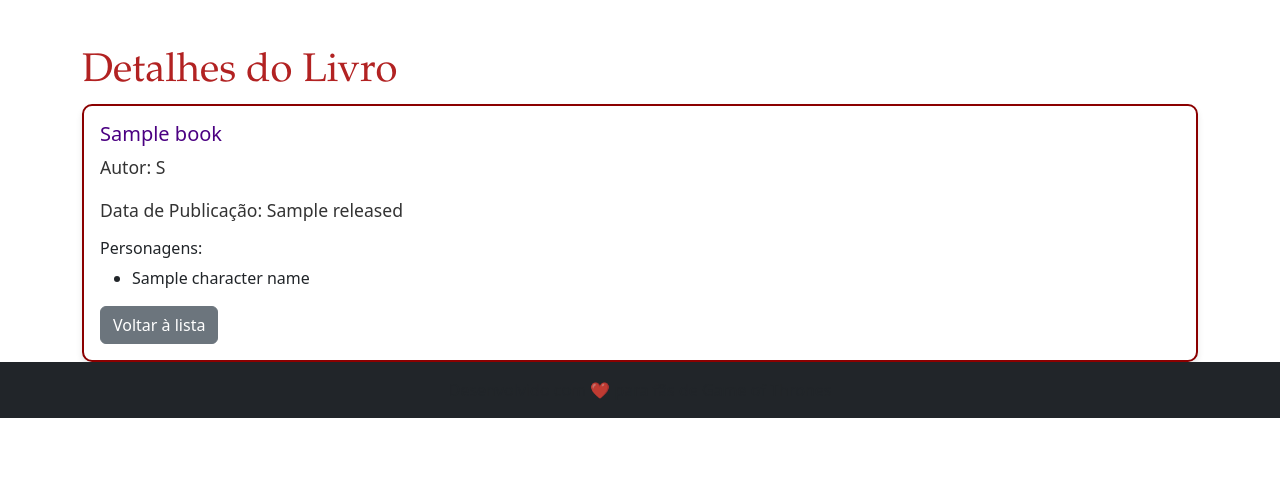
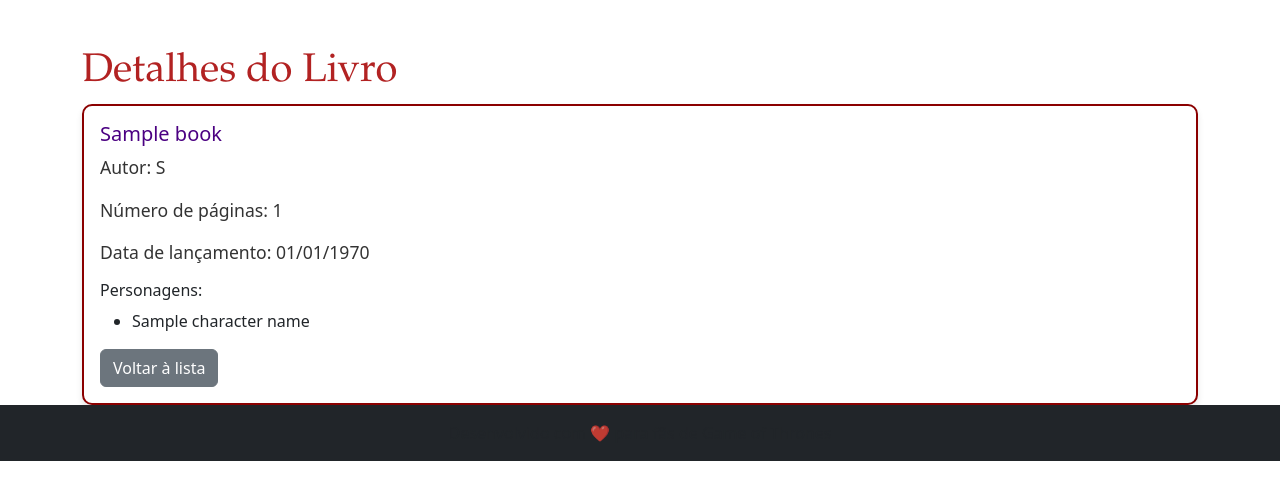
Before and after one commit to AndersonC96/Game-Of-Thrones_PHP, a PHP site: template app/Views/books/details.php in a window 1280 px wide. Shown: the part 69-569 px from the top of the page. Run offline with PHP 8.4, Linux system fonts and the light colour scheme; the template is opened without the code that fills it: most values are stand-ins (such as "Sample title", 1, 10 or a date in 2020); data that the repository does not hold is empty.

Commit message:
Update details.php

```diff
--- a/app/Views/books/details.php
+++ b/app/Views/books/details.php
@@ -4,7 +4,8 @@
         <div class="card-body">
             <h5 class="card-title"><?= htmlspecialchars($book['name']); ?></h5>
             <p class="card-text">Autor: <?= htmlspecialchars($book['authors'][0]); ?></p>
-            <p class="card-text">Data de Publicação: <?= htmlspecialchars($book['released']); ?></p>
+            <p class="card-text">Número de páginas: <?= htmlspecialchars($book['numberOfPages']); ?></p>
+            <p class="card-text">Data de lançamento: <?= htmlspecialchars($book['released']) ? htmlspecialchars(date('d/m/Y', strtotime($book['released']))) : 'Data não disponível'; ?></p>
             <h6>Personagens:</h6>
             <ul>
                 <?php if (!empty($book['character_names'])): ?>
```
